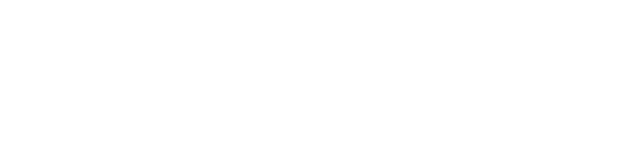
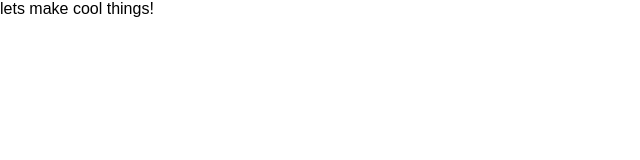
Before and after one commit to biancapham/PennAppsFall2013, a plain HTML site: page index.html in a window 1280 px wide. Shown: the whole page, without its empty margins (0-640 px from the left). Drawn offline with nearby package versions, Linux system fonts and the light colour scheme.

Commit message:
new message added

```diff
--- a/index.html
+++ b/index.html
@@ -18,7 +18,7 @@
 </head>
 
 <body>
-
+<p> lets make cool things!</p>
 
 </body>
 </html>
```
